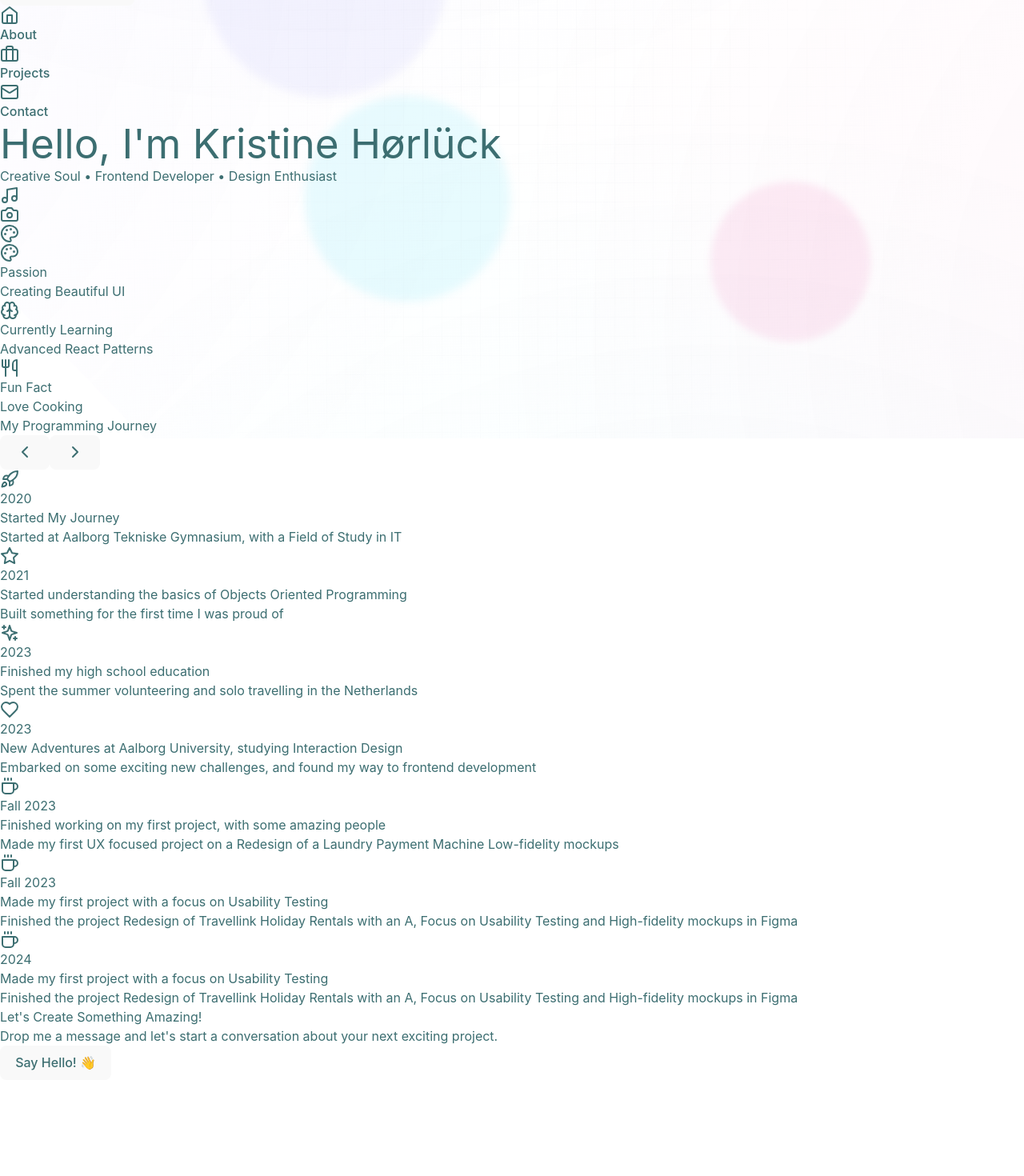
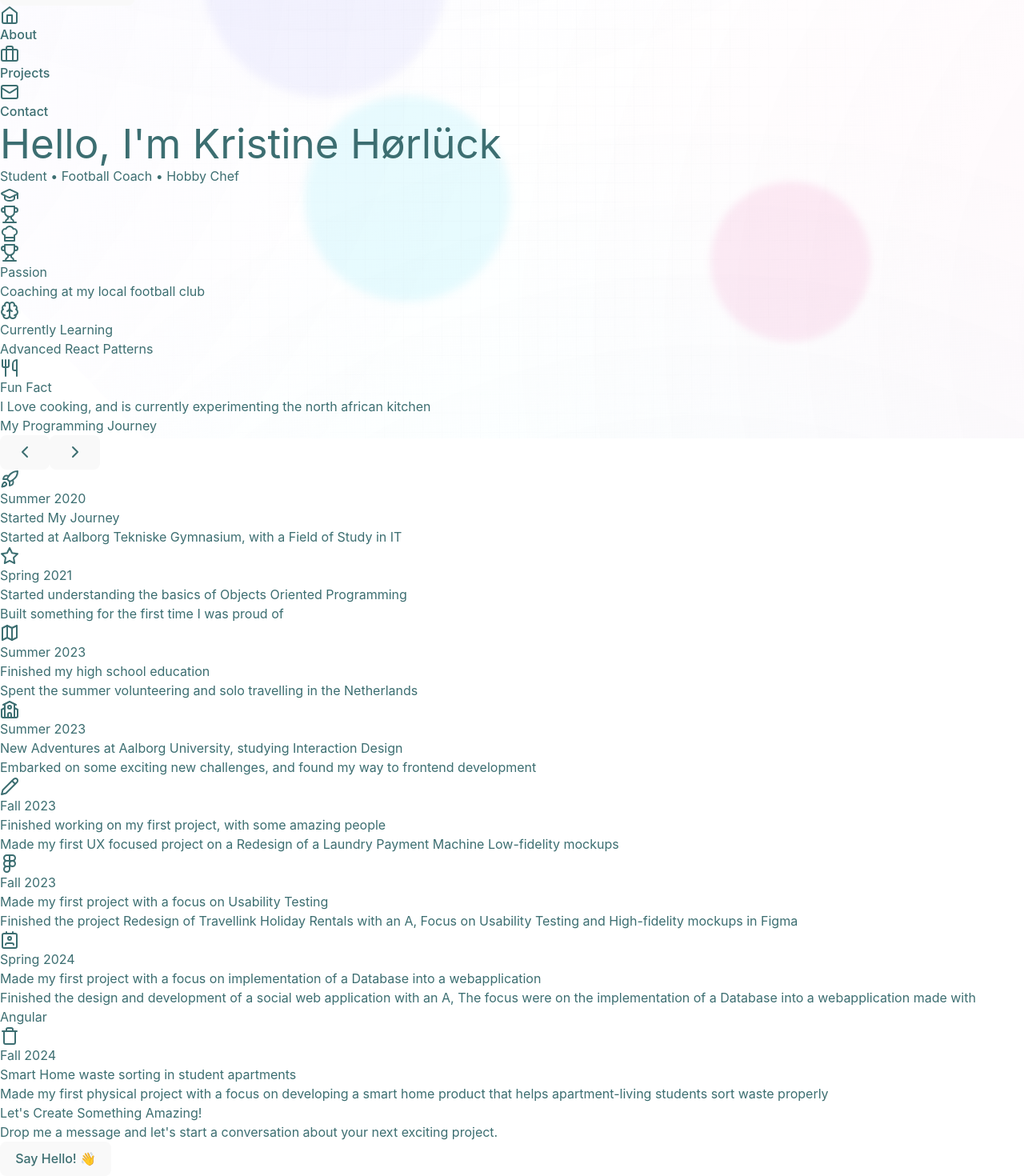
Before and after one commit to KristineHorluck/new-portfolio, a React (Vite) app: page /about in a window 1280 px wide. Shown: the part 252-1722 px from the top of the page at 80% size. Before the commit the page ends 1602 px from the top, so only its background shows below. Built offline with nearby package versions, Linux system fonts and the light colour scheme.

Commit message:
Last touches

```diff
--- a/src/components/aboutPage.jsx
+++ b/src/components/aboutPage.jsx
@@ -1,5 +1,5 @@
 import React, { useState, useEffect } from 'react';
-import { Sparkles, Rocket, Heart, Star, Coffee, Music, Camera, Palette,Brain, Utensils, ChevronLeft, ChevronRight} from 'lucide-react';
+import { Rocket, Star, Coffee, Plane ,Brain, Utensils, ChevronLeft, ChevronRight, GraduationCap, Trophy, ChefHat, Pencil, School, Map, Figma, Contact, Trash} from 'lucide-react';
 
 const AboutPage = () => {
   const [isVisible, setIsVisible] = useState(false);
@@ -10,46 +10,52 @@ const AboutPage = () => {
 
   const timelineEvents = [
     {
-      year: '2020',
+      year: 'Summer 2020',
       title: 'Started My Journey',
       description: 'Started at Aalborg Tekniske Gymnasium, with a Field of Study in IT',
       icon: <Rocket className="text-[#3c6e71]" />
     },
     {
-      year: '2021',
+      year: 'Spring 2021',
       title: 'Started understanding the basics of Objects Oriented Programming',
       description: 'Built something for the first time I was proud of',
       icon: <Star className="text-[#284b63]" />
     },
     {
-      year: '2023',
+      year: 'Summer 2023',
       title: 'Finished my high school education',
       description: 'Spent the summer volunteering and solo travelling in the Netherlands',
-      icon: <Sparkles className="text-[#3c6e71]" />
+      icon: <Map className="text-[#3c6e71]" />
     },
     {
-      year: '2023',
+      year: 'Summer 2023',
       title: 'New Adventures at Aalborg University, studying Interaction Design',
       description: 'Embarked on some exciting new challenges, and found my way to frontend development',
-      icon: <Heart className="text-[#284b63]" />
+      icon: <School className="text-[#284b63]" />
     },
     {
       year: 'Fall 2023',
       title: 'Finished working on my first project, with some amazing people',
       description: 'Made my first UX focused project on a Redesign of a Laundry Payment Machine Low-fidelity mockups',
-      icon: <Coffee className="text-[#3c6e71]" />
+      icon: <Pencil className="text-[#3c6e71]" />
     },
     {
       year: 'Fall 2023',
       title: 'Made my first project with a focus on Usability Testing',
       description: 'Finished the project Redesign of Travellink Holiday Rentals with an A, Focus on Usability Testing and High-fidelity mockups in Figma',
-      icon: <Coffee className="text-[#3c6e71]" />
+      icon: <Figma className="text-[#3c6e71]" />
     },
     {
-      year: '2024',
-      title: 'Made my first project with a focus on Usability Testing',
-      description: 'Finished the project Redesign of Travellink Holiday Rentals with an A, Focus on Usability Testing and High-fidelity mockups in Figma',
-      icon: <Coffee className="text-[#3c6e71]" />
+      year: 'Spring 2024',
+      title: 'Made my first project with a focus on implementation of a Database into a webapplication',
+      description: 'Finished the design and development of a social web application with an A, The focus were on the implementation of a Database into a webapplication made with Angular',
+      icon: <Contact className="text-[#3c6e71]" />
+    },
+    {
+      year: 'Fall 2024',
+      title: 'Smart Home waste sorting in student apartments',
+      description: 'Made my first physical project with a focus on developing a smart home product that helps apartment-living students sort waste properly',
+      icon: <Trash className="text-[#3c6e71]" />
     },
 
   ];
@@ -74,25 +80,25 @@ const AboutPage = () => {
             Hello, I'm Kristine Hørlück
           </h1>
           <p className="text-xl text-[#284b63] mb-4">
-            Creative Soul • Frontend Developer • Design Enthusiast
+            Student • Football Coach • Hobby Chef
           </p>
           <div className="flex justify-center gap-4">
-            <Music className="text-[#3c6e71] animate-bounce" />
-            <Camera className="text-[#284b63] animate-bounce delay-100" />
-            <Palette className="text-[#3c6e71] animate-bounce delay-200" />
+            <GraduationCap className="text-[#3c6e71] animate-bounce" />
+            <Trophy className="text-[#284b63] animate-bounce delay-100" />
+            <ChefHat className="text-[#3c6e71] animate-bounce delay-200" />
           </div>
         </div>
 
         {/* Fun Facts Grid */}
         <div className="grid grid-cols-1 md:grid-cols-2 lg:grid-cols-3 gap-6 mb-16 px-4">
           {[
-            { title: 'Passion', content: 'Creating Beautiful UI', icon: <Palette /> },
+            { title: 'Passion', content: 'Coaching at my local football club', icon: <Trophy /> },
             { title: 'Currently Learning', content: 'Advanced React Patterns', icon: <Brain /> },
-            { title: 'Fun Fact', content: 'Love Cooking', icon: <Utensils /> }
+            { title: 'Fun Fact', content: 'I Love cooking, and is currently experimenting the north african kitchen', icon: <Utensils /> }
           ].map((fact, index) => (
             <div
               key={index}
-              className="bg-white backdrop-blur-sm p-6 rounded-xl shadow-lg hover:shadow-xl transform hover:-translate-y-1 transition-all duration-300 border border-[#3c6e71]/20"
+              className="backdrop-blur-sm p-6 rounded-xl shadow-lg hover:shadow-xl transform hover:-translate-y-1 transition-all duration-300 border border-[#3c6e71]/20"
             >
               <div className="flex items-center gap-3 mb-3 text-[#3c6e71]">
                 {fact.icon}
--- a/src/components/contactPage.jsx
+++ b/src/components/contactPage.jsx
@@ -1,5 +1,5 @@
 import React, { useState } from 'react';
-import { Mail, MapPin, Clock, Send, AlertCircle, Loader2 } from 'lucide-react';
+import { Mail, MapPin, Clock, Send, AlertCircle, Loader2, Phone } from 'lucide-react';
 
 const ContactPage = () => {
   const [formData, setFormData] = useState({
@@ -94,8 +94,13 @@ const ContactPage = () => {
             {
               icon: <Mail className="w-6 h-6" />,
               title: 'Email',
-              content: 'kristine.horluck@example.com',
-              link: 'mailto:kristine.horluck@example.com'
+              content: 'kristine.horluck@outlook.com',
+              link: 'mailto:kristine.horluck@outlook.com'
+            },
+            {
+              icon: <Phone className="w-6 h-6" />,
+              title: 'Phone Number',
+              content: '+45 22 92 23 35'
             },
             {
               icon: <MapPin className="w-6 h-6" />,
--- a/src/components/landingPage.jsx
+++ b/src/components/landingPage.jsx
@@ -33,6 +33,11 @@ const LandingPage = () => {
     { name: 'Figma', description: 'Creation of Mockups', icon: '✏️' },
     { name: 'UI/UX Design', description: 'User Experience', icon: '👥' },
     { name: 'Angular', description: 'Frontend Framework', icon: '🅰️' },
+    { name: 'MySQL', description: 'Database Management', icon: '🗄️' },
+    { name: 'C#', description: 'Backend Development', icon: '🔵' },
+    { name: 'Java', description: 'Backend Development', icon: '☕' },
+    { name: 'JavaScript', description: 'Frontend Development', icon: '🟨' },
+    { name: 'Visual Studio Code', description: 'Code Editor', icon: '🧰' },
   ];
 
   return (
@@ -203,20 +208,14 @@ const LandingPage = () => {
       {/* Projects Preview Section */}
       <div className="py-16">
         <div className="max-w-4xl mx-auto px-4 sm:px-6 lg:px-8">
-          <h2 className="text-2xl font-semibold text-[#284b63] mb-8">Featured Projects</h2>
+          <h2 className="text-2xl font-semibold text-[#284b63] mb-8">Featured Project</h2>
           <div className="grid grid-cols-1 md:grid-cols-2 gap-6">
             {[
               {
-                title: 'Project 1',
-                description: 'Description of project 1',
-                tech: ['React', 'TypeScript', 'Tailwind'],
-                image: '/api/placeholder/400/300'
-              },
-              {
-                title: 'Project 2',
-                description: 'Description of project 2',
-                tech: ['Next.js', 'Node.js', 'MySQL'],
-                image: '/api/placeholder/400/300'
+                title: 'Web application design',
+                description: 'This project tackles loneliness among young adults in Denmark by developing a web app for self-organized events based on shared interests. A questionnaire and interview provided insights into loneliness, guiding the iterative design of low- and high-fidelity prototypes. The final prototype, refined through testing, shaped the web app built with Angular and a MySQL database for user logins. The platform enables users to create, discover, and join events, fostering community and connection.',
+                tech: ["JavaScript", "Figma", "User Research", "Prototyping", "Frontend Development", "Angular"],
+                image: '/src/assets/Greetly/Homepage.png'
               }
             ].map((project, index) => (
               <div
@@ -238,13 +237,13 @@ const LandingPage = () => {
                   <h3 className="text-xl font-medium text-[#284b63] mb-2">{project.title}</h3>
                   <p className="text-[#284b63]/80 mb-4">{project.description}</p>
                   <div className="flex flex-wrap gap-2">
-                    {project.tech.map((tech, i) => (
-                      <span
-                        key={i}
-                        className="px-2 py-1 bg-[#284B63]-50 text-blue-600 text-sm rounded-full"
+                  {project.tech.map((tech, i) => (
+                    <span
+                     key={i}
+                     className="px-3 py-1 bg-[#3c6e71]/10 text-[#3c6e71] text-sm rounded-full"
                       >
-                        {tech}
-                      </span>
+                      {tech}
+                    </span>
                     ))}
                   </div>
                 </div>
--- a/src/components/projectPage.jsx
+++ b/src/components/projectPage.jsx
@@ -3,7 +3,7 @@ import { ChevronDown, ChevronUp, ExternalLink, Github } from 'lucide-react';
 
 const ProjectCard = ({ project, isExpanded, onToggle }) => {
   return (
-    <div className="bg-white rounded-lg shadow-sm hover:shadow-md transition-all duration-300 overflow-hidden border border-[#3c6e71]/10">
+    <div className="rounded-lg shadow-sm hover:shadow-md transition-all duration-300 overflow-hidden border border-[#3c6e71]/10">
       <div className="cursor-pointer">
         {/* Image Section */}
         <div className="relative h-64 w-full overflow-hidden">
@@ -110,14 +110,14 @@ const ProjectsPage = () => {
       id: 1,
       title: "Web application design",
       description: "Design and development of a social web application for organizing local activities",
-      image: "/src/assets/Greetly/Homepage-removebg-preview.png",
+      image: "/src/assets/Greetly/Homepage.png",
       gallery: [
         "/src/assets/Greetly/EmpathyMap.png",
         "/src/assets/Greetly/WireFraming.png",
         "/src/assets/Greetly/DesignOption1.png",
-        "/src/assets/Greetly/Homepage-removebg-preview.png"
+        "/src/assets/Greetly/Login.png"
       ],
-      longDescription: "Developed a comprehensive web application called Greetly, designed to help users organize and participate in local activities.",
+      longDescription: "Developed a comprehensive web application called Greetly, designed to help users organize and participate in local activities. OBS. the database is local, and therefore not available for public use.",
       tech: ["JavaScript", "Figma", "User Research", "Prototyping", "Frontend Development", "Angular"],
       features: [
         "User profile creation and management",
@@ -169,12 +169,11 @@ const ProjectsPage = () => {
         "Minimising Cognitive load"
 
       ],
-      github: "https://github.com/KristineHorluck/Greetly",
     }
   ];
 
   return (
-    <div className="min-h-screen bg-white py-12">
+    <div className="min-h-screen py-12">
       <div className="max-w-5xl mx-auto px-4 sm:px-6 lg:px-8">
         <h1 className="text-4xl font-bold text-[#284b63] mb-8">My Projects</h1>
         <div className="space-y-8">
```
